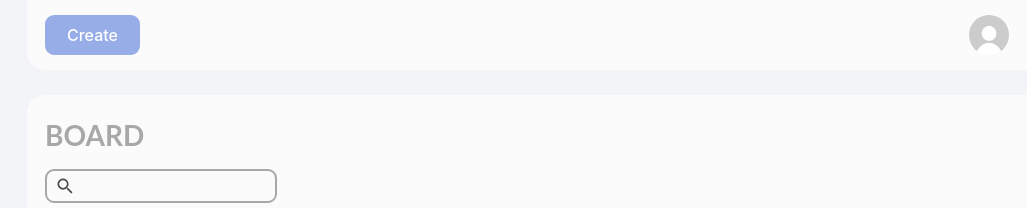
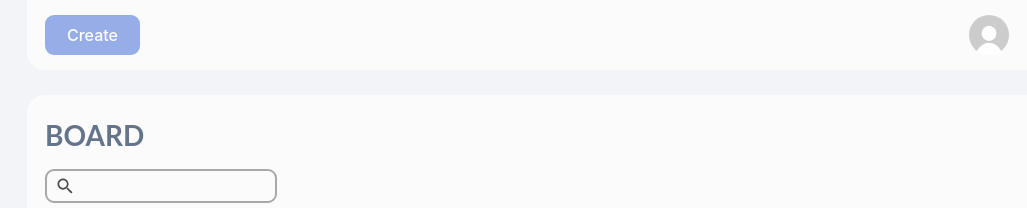
Before and after one commit to HoorAhmed1/Valeo-Hackathon, a React (Create React App) app in the folder frontend/: page / in a window 1280 px wide. Shown: the top 208 px of the page, without its empty margins (253-1280 px from the left). Built offline with nearby package versions, Linux system fonts and the light colour scheme.

Commit message:
refactor: change the color of title

```diff
--- a/frontend/src/index.styles.ts
+++ b/frontend/src/index.styles.ts
@@ -4,7 +4,7 @@ export const PageTitle = styled.h1<{ size?: 'lg' | 'md' | 'sm' }>`
     user-select: none;
     line-height: 1.25;
     font-weight: 700;
-    color:#A9A8A8;
+    color: var(--slate-500);
     font-size: ${({ size = 'sm' }) => {
         switch (size) {
             case 'lg':
```
